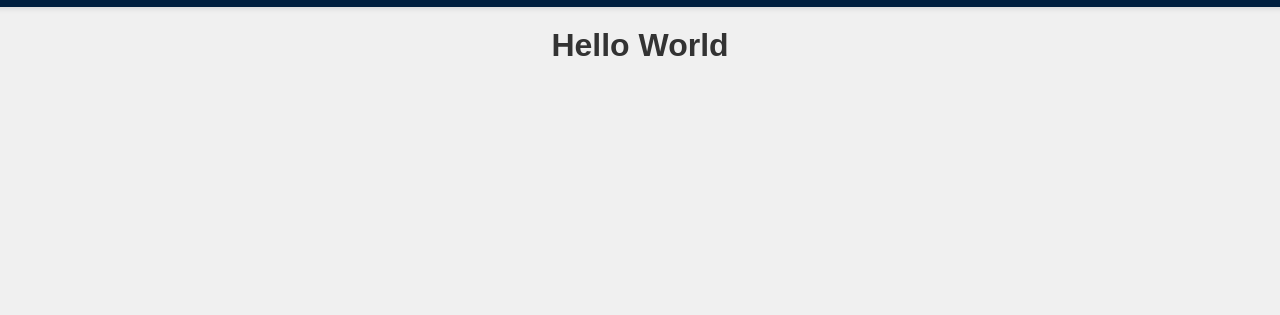
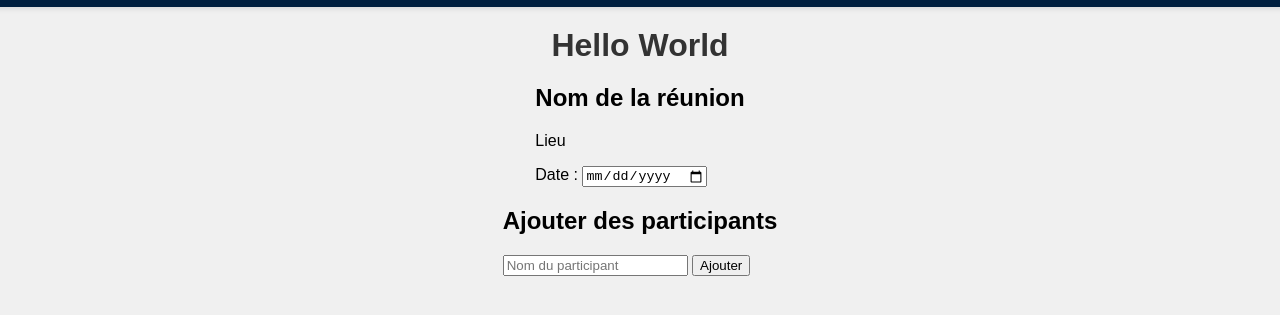
Before and after one commit to hugorichir/MeetingReport, a plain HTML site: page index.html in a window 1280 px wide. Shown: the part 35-350 px from the top of the page. Drawn offline with Linux system fonts and the light colour scheme.

Commit message:
Ajout de participants

```diff
--- a/index.html
+++ b/index.html
@@ -5,6 +5,40 @@
     <meta name="viewport" content="width=device-width, initial-scale=1.0">
     <title>Hello World</title>
     <link rel="stylesheet" href="styles.css">
+    <script>
+        function addParticipant() {
+            const participantName = document.getElementById('participant-name').value.trim();
+            if (participantName) {
+                const participantsList = document.getElementById('participants-list');
+
+                const participantDiv = document.createElement('div');
+                participantDiv.className = 'participant';
+
+                const colorCircle = document.createElement('span');
+                colorCircle.className = 'color-circle';
+                colorCircle.style.backgroundColor = getRandomColor();
+
+                const participantButton = document.createElement('button');
+                participantButton.textContent = participantName;
+                participantButton.className = 'participant-button';
+
+                participantDiv.appendChild(colorCircle);
+                participantDiv.appendChild(participantButton);
+                participantsList.appendChild(participantDiv);
+
+                document.getElementById('participant-name').value = '';
+            }
+        }
+
+        function getRandomColor() {
+            const letters = '0123456789ABCDEF';
+            let color = '#';
+            for (let i = 0; i < 6; i++) {
+                color += letters[Math.floor(Math.random() * 16)];
+            }
+            return color;
+        }
+    </script>
 </head>
 <body>
     <header class="header">
@@ -16,5 +50,21 @@
         </div>
     </header>
     <div class="hello-world">Hello World</div>
+    <section>
+        <h1 id="meeting-title" contenteditable="true" ondblclick="this.contentEditable=true">Nom de la réunion</h1>
+        <div class="meeting-details">
+            <p id="meeting-location" contenteditable="true" ondblclick="this.contentEditable=true">Lieu</p>
+            <label for="meeting-date">Date :</label>
+            <input type="date" id="meeting-date" name="meeting-date">
+        </div>
+    </section>
+    <section>
+        <h2>Ajouter des participants</h2>
+        <div class="add-participant">
+            <input type="text" id="participant-name" placeholder="Nom du participant">
+            <button onclick="addParticipant()">Ajouter</button>
+        </div>
+        <div id="participants-list" class="participants-list"></div>
+    </section>
 </body>
 </html>
```
